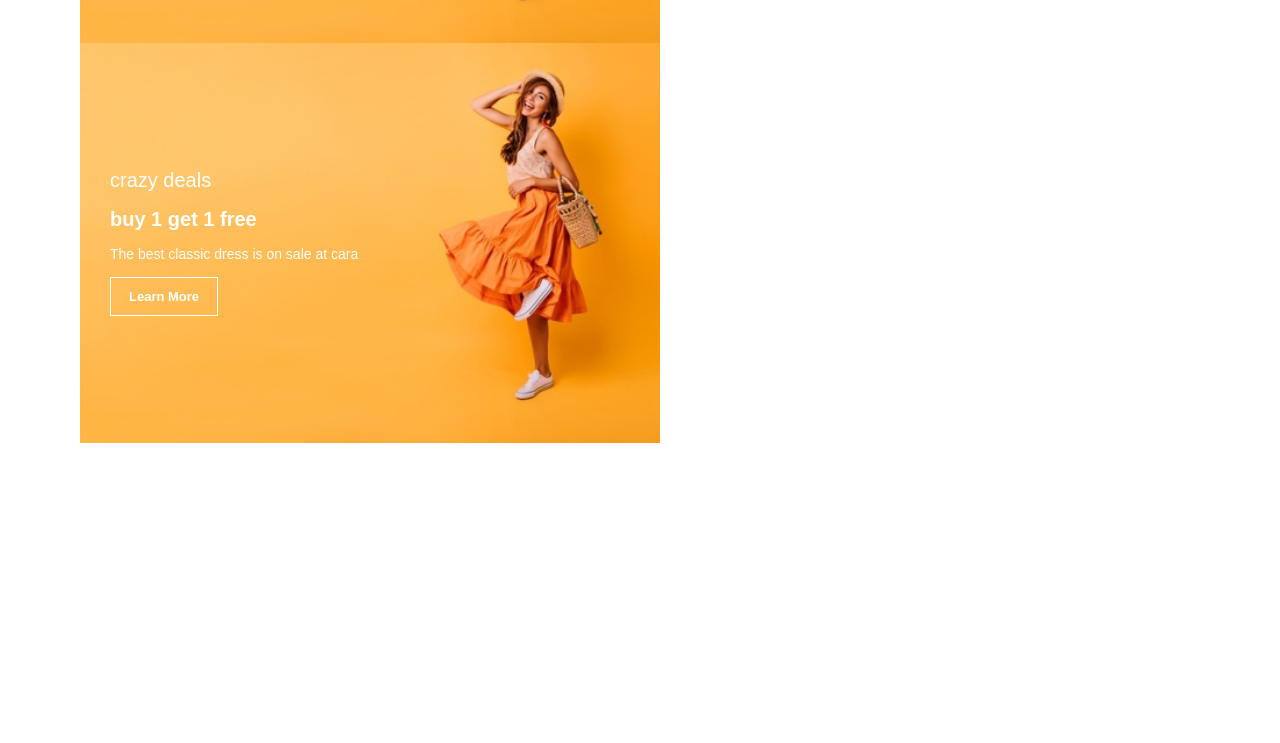
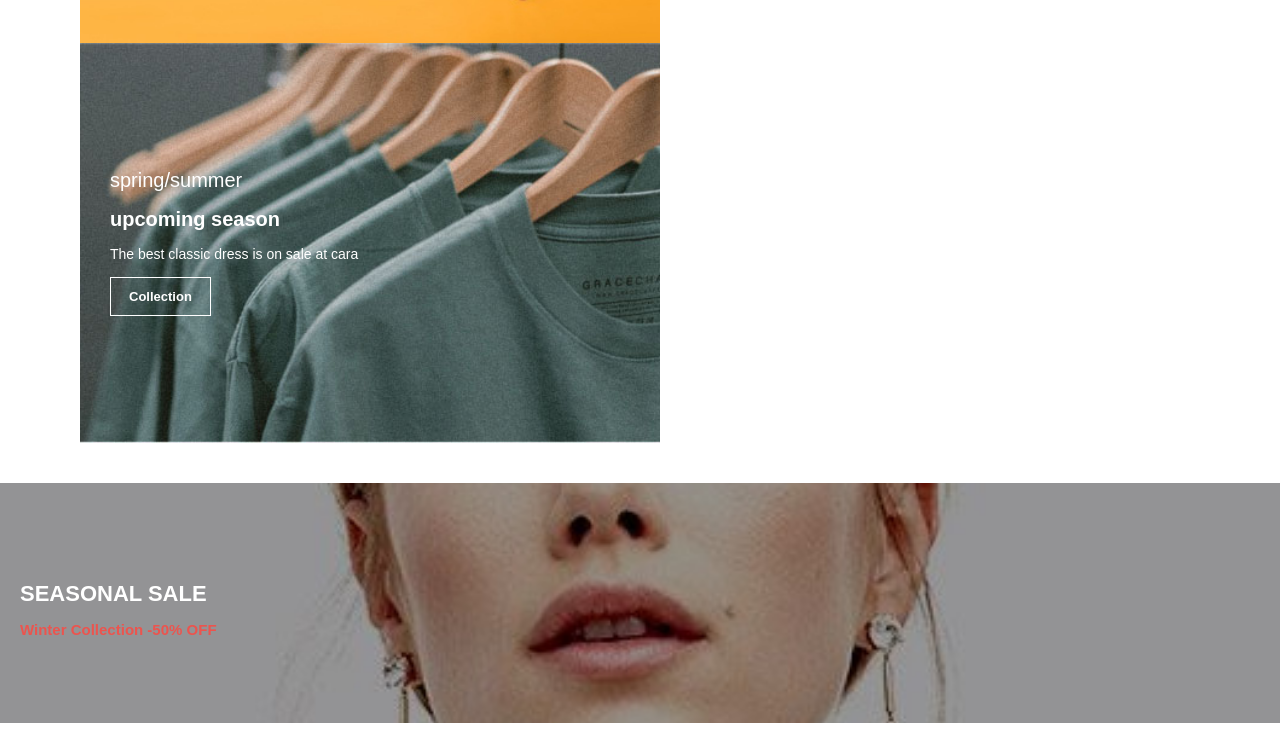
Before and after one commit to TempleIgwe/E-commerce-website, a plain HTML site: page index.html in a window 1280 px wide. Shown: the part 3839-4582 px from the top of the page. Before the commit the page ends 4322 px from the top, so only its background shows below. Drawn offline with Linux system fonts and the light colour scheme.

Commit message:
Add font size and color

```diff
--- a/index.html
+++ b/index.html
@@ -379,11 +379,18 @@
             <span>The best classic dress is on sale at cara</span>
             <button class="white">Learn More</button>
         </div>
+        <div class="banner-box banner-box2">
+            <h4>spring/summer</h4>
+            <h2>upcoming season</h2>
+            <span>The best classic dress is on sale at cara</span>
+            <button class="white">Collection</button>
+        </div>
+    </section>
+
+    <section id="banner3">
         <div class="banner-box">
-            <h4>crazy deals</h4>
-            <h2>buy 1 get 1 free</h2>
-            <span>The best classic dress is on sale at cara</span>
-            <button class="white">Learn More</button>
+            <h2>SEASONAL SALE</h2>
+            <h3>Winter Collection -50% OFF</h3>
         </div>
     </section>
 
--- a/style.css
+++ b/style.css
@@ -330,6 +330,10 @@ body {
     padding: 30px;
 }
 
+#sm-banner .banner-box2 {
+    background-image: url(./img/banner/b10.jpg);
+}
+
 #sm-banner h4 {
     color: #fff;
     font-size: 20px;
@@ -353,3 +357,30 @@ body {
     background-color: #088178;
     border: 1px solid #088178;
 }
+
+#banner3 {
+    display: flex;
+    flex-direction: column;
+    justify-content: center;
+    align-items: flex-start;
+    background-image: url(./img/banner/b7.jpg);
+    min-width: 30%;
+    height: 30vh;
+    background-size: cover;
+    background-position: center;
+    padding: 20px;
+    margin-bottom: 20px;
+}
+
+#banner3 h2 {
+    color: #fff;
+    font-weight: 900;
+    font-size: 22px;
+}
+
+#banner3 h3 {
+    color: #ec544e;
+    font-weight: 800;
+    font-size: 15px;
+
+}
```
